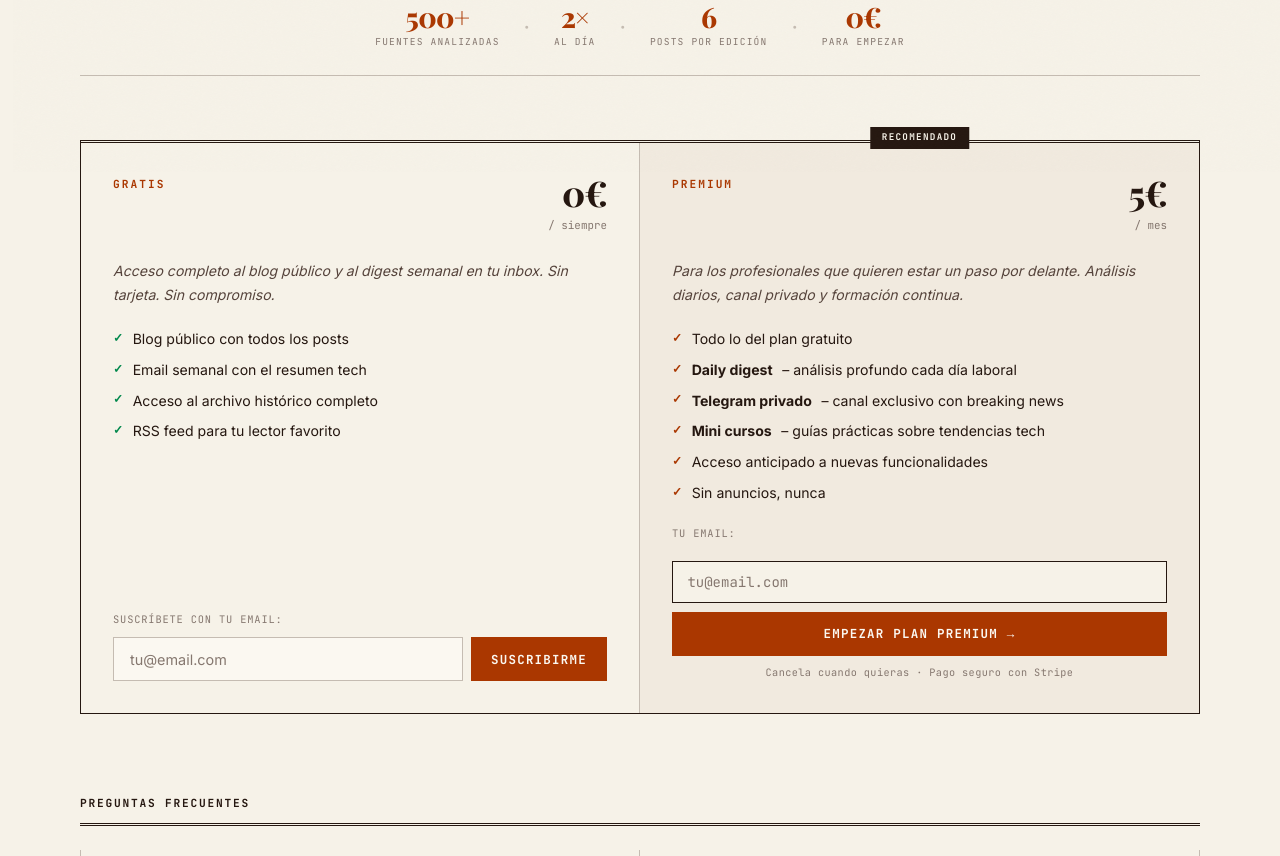
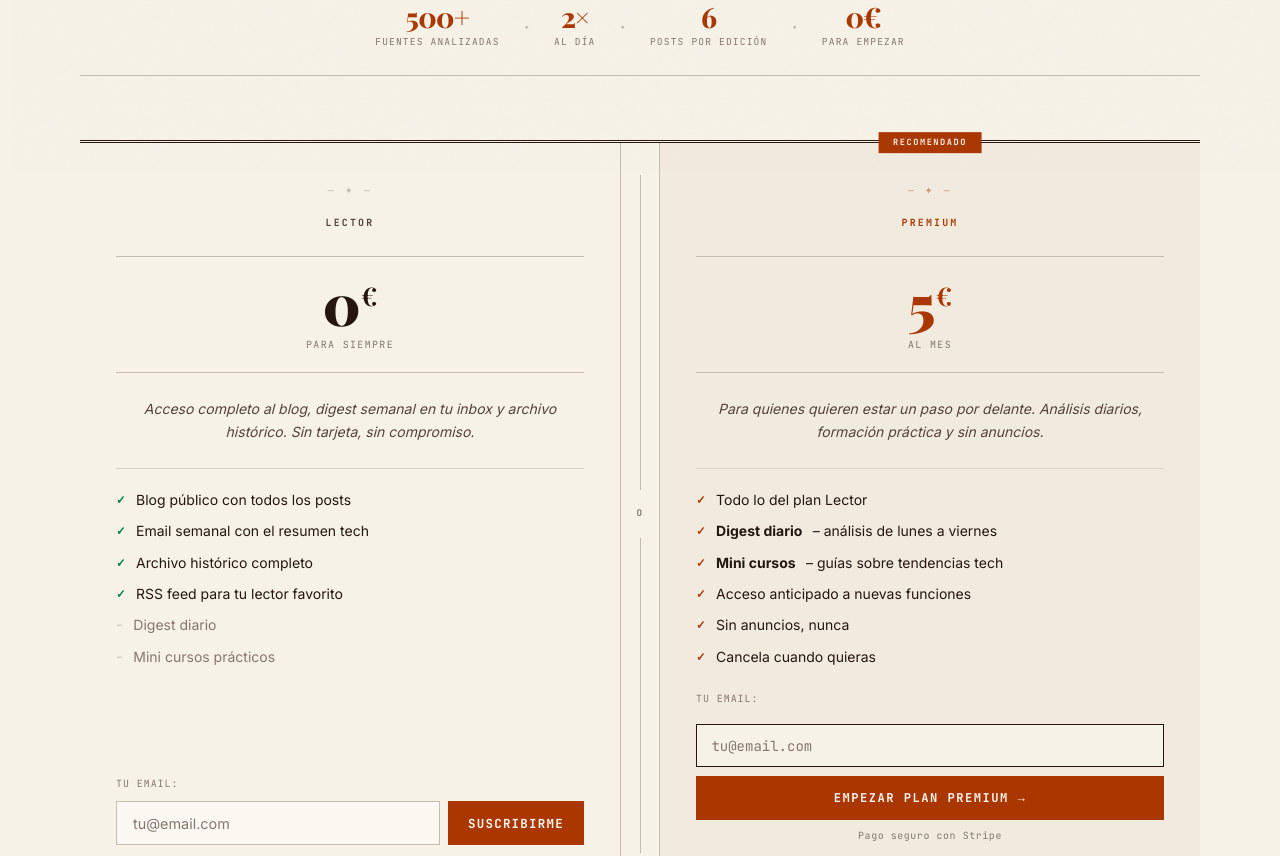
Before and after one commit to Nicovp24/first-cup, an Astro site in the folder blog/: page /subscribe in a window 1280 px wide. Shown: the part 640-1496 px from the top of the page. Built offline with nearby package versions, Linux system fonts and the light colour scheme; Astro itself is replaced by a stand-in of ours; a web font is replaced by a local one.

Commit message:
feat: CÁDIZ header, remove Telegram, redesign subscription plans

```diff
--- a/blog/src/components/Header.astro
+++ b/blog/src/components/Header.astro
@@ -50,7 +50,7 @@ function toRoman(n: number): string {
     <div class="mast-side mast-left">
       <span class="mast-label gz-mono">EST. MMXXVI</span>
       <span class="mast-rule" aria-hidden="true"></span>
-      <span class="mast-tagword gz-mono">LA GACETA</span>
+      <span class="mast-tagword gz-mono">CÁDIZ</span>
     </div>
 
     <div class="nameplate">
--- a/blog/src/pages/subscribe.astro
+++ b/blog/src/pages/subscribe.astro
@@ -66,91 +66,64 @@ const SITE = (Astro.site?.toString() ?? 'https://first-cup-kappa.vercel.app').re
       </div>
 
       <!-- Plans -->
+      <div class="plans-wrap anim-up" style="animation-delay:80ms">
+
         <div class="plans-grid">
 
           <!-- Free plan -->
-        <div class="plan-card anim-up" style="animation-delay:80ms">
-          <div class="plan-header">
-            <span class="kicker plan-kicker">Gratis</span>
+          <div class="plan-card">
+            <div class="plan-ornament gz-mono" aria-hidden="true">— ✦ —</div>
+            <div class="plan-tier gz-mono">Lector</div>
             <div class="plan-price">
-              <span class="price-amount">0€</span>
-              <span class="price-period gz-mono">/ siempre</span>
+              <span class="price-amount">0<span class="price-cur">€</span></span>
+              <span class="price-period gz-mono">para siempre</span>
             </div>
-          </div>
-
             <p class="plan-description">
-            Acceso completo al blog público y al digest semanal en tu inbox.
-            Sin tarjeta. Sin compromiso.
+              Acceso completo al blog, digest semanal en tu inbox
+              y archivo histórico. Sin tarjeta, sin compromiso.
             </p>
-
             <ul class="plan-features" aria-label="Características del plan gratuito">
-            <li class="feature">
-              <span class="feature-check" aria-hidden="true">✓</span>
-              Blog público con todos los posts
-            </li>
-            <li class="feature">
-              <span class="feature-check" aria-hidden="true">✓</span>
-              Email semanal con el resumen tech
-            </li>
-            <li class="feature">
-              <span class="feature-check" aria-hidden="true">✓</span>
-              Acceso al archivo histórico completo
-            </li>
-            <li class="feature">
-              <span class="feature-check" aria-hidden="true">✓</span>
-              RSS feed para tu lector favorito
-            </li>
+              <li class="feature"><span class="fc" aria-hidden="true">✓</span>Blog público con todos los posts</li>
+              <li class="feature"><span class="fc" aria-hidden="true">✓</span>Email semanal con el resumen tech</li>
+              <li class="feature"><span class="fc" aria-hidden="true">✓</span>Archivo histórico completo</li>
+              <li class="feature"><span class="fc" aria-hidden="true">✓</span>RSS feed para tu lector favorito</li>
+              <li class="feature fc-empty"><span class="fc fc-no" aria-hidden="true">–</span>Digest diario</li>
+              <li class="feature fc-empty"><span class="fc fc-no" aria-hidden="true">–</span>Mini cursos prácticos</li>
             </ul>
-
             <div class="plan-action">
-            <p class="subscribe-label gz-mono">Suscríbete con tu email:</p>
+              <p class="subscribe-label gz-mono">Tu email:</p>
               <SubscribeForm compact={true} />
             </div>
           </div>
 
-        <!-- Premium plan -->
-        <div class="plan-card plan-premium anim-up" style="animation-delay:140ms">
-          <div class="plan-recommended gz-mono">RECOMENDADO</div>
-          <div class="plan-header">
-            <span class="kicker plan-kicker premium-kicker">Premium</span>
-            <div class="plan-price">
-              <span class="price-amount">5€</span>
-              <span class="price-period gz-mono">/ mes</span>
-            </div>
+          <!-- Divider -->
+          <div class="plans-divider" aria-hidden="true">
+            <span class="pd-line"></span>
+            <span class="pd-or gz-mono">O</span>
+            <span class="pd-line"></span>
           </div>
 
+          <!-- Premium plan -->
+          <div class="plan-card plan-premium">
+            <div class="plan-badge gz-mono">RECOMENDADO</div>
+            <div class="plan-ornament plan-ornament--spot gz-mono" aria-hidden="true">— ✦ —</div>
+            <div class="plan-tier gz-mono plan-tier--spot">Premium</div>
+            <div class="plan-price">
+              <span class="price-amount price-amount--spot">5<span class="price-cur">€</span></span>
+              <span class="price-period gz-mono">al mes</span>
+            </div>
             <p class="plan-description">
-            Para los profesionales que quieren estar un paso por delante.
-            Análisis diarios, canal privado y formación continua.
+              Para quienes quieren estar un paso por delante.
+              Análisis diarios, formación práctica y sin anuncios.
             </p>
-
             <ul class="plan-features" aria-label="Características del plan premium">
-            <li class="feature">
-              <span class="feature-check feature-spot" aria-hidden="true">✓</span>
-              Todo lo del plan gratuito
-            </li>
-            <li class="feature">
-              <span class="feature-check feature-spot" aria-hidden="true">✓</span>
-              <strong>Daily digest</strong> – análisis profundo cada día laboral
-            </li>
-            <li class="feature">
-              <span class="feature-check feature-spot" aria-hidden="true">✓</span>
-              <strong>Telegram privado</strong> – canal exclusivo con breaking news
-            </li>
-            <li class="feature">
-              <span class="feature-check feature-spot" aria-hidden="true">✓</span>
-              <strong>Mini cursos</strong> – guías prácticas sobre tendencias tech
-            </li>
-            <li class="feature">
-              <span class="feature-check feature-spot" aria-hidden="true">✓</span>
-              Acceso anticipado a nuevas funcionalidades
-            </li>
-            <li class="feature">
-              <span class="feature-check feature-spot" aria-hidden="true">✓</span>
-              Sin anuncios, nunca
-            </li>
+              <li class="feature"><span class="fc fc-spot" aria-hidden="true">✓</span>Todo lo del plan Lector</li>
+              <li class="feature"><span class="fc fc-spot" aria-hidden="true">✓</span><strong>Digest diario</strong> – análisis de lunes a viernes</li>
+              <li class="feature"><span class="fc fc-spot" aria-hidden="true">✓</span><strong>Mini cursos</strong> – guías sobre tendencias tech</li>
+              <li class="feature"><span class="fc fc-spot" aria-hidden="true">✓</span>Acceso anticipado a nuevas funciones</li>
+              <li class="feature"><span class="fc fc-spot" aria-hidden="true">✓</span>Sin anuncios, nunca</li>
+              <li class="feature"><span class="fc fc-spot" aria-hidden="true">✓</span>Cancela cuando quieras</li>
             </ul>
-
             <div class="plan-action">
               <form id="premium-form" novalidate>
                 <label for="premium-email" class="subscribe-label gz-mono">Tu email:</label>
@@ -169,10 +142,11 @@ const SITE = (Astro.site?.toString() ?? 'https://first-cup-kappa.vercel.app').re
                 </button>
               </form>
               <p class="premium-error gz-mono" id="premium-error" role="alert" hidden></p>
-            <p class="premium-note gz-mono">Cancela cuando quieras · Pago seguro con Stripe</p>
+              <p class="premium-note gz-mono">Pago seguro con Stripe</p>
             </div>
           </div>
 
+        </div>
       </div>
 
       <!-- FAQ -->
@@ -382,117 +356,170 @@ const SITE = (Astro.site?.toString() ?? 'https://first-cup-kappa.vercel.app').re
     align-self: center;
   }
 
-  /* ── Plans grid ── */
+  /* ── Plans wrap ── */
+  .plans-wrap {
+    margin-bottom: 5rem;
+    border-top: 3px double var(--ink);
+    border-bottom: 3px double var(--ink);
+  }
+
   .plans-grid {
     display: grid;
-    grid-template-columns: 1fr 1fr;
+    grid-template-columns: 1fr 40px 1fr;
     gap: 0;
-    margin-bottom: 5rem;
-    border: 1px solid var(--ink);
-    border-top: 3px double var(--ink);
+  }
+
+  /* Vertical divider */
+  .plans-divider {
+    display: flex;
+    flex-direction: column;
+    align-items: center;
+    justify-content: center;
+    gap: 1rem;
+    padding: 2rem 0;
+    border-left: 1px solid var(--rule);
+    border-right: 1px solid var(--rule);
+  }
+  .pd-line {
+    display: block;
+    width: 1px;
+    flex: 1;
+    background: var(--rule);
+  }
+  .pd-or {
+    font-size: 0.58rem;
+    font-weight: 700;
+    color: var(--ink-faint);
+    letter-spacing: 0.18em;
   }
 
   .plan-card {
     background: var(--paper);
-    padding: 2rem;
+    padding: 2.5rem 2.25rem;
     position: relative;
     display: flex;
     flex-direction: column;
-    gap: 1.4rem;
-    border-right: 1px solid var(--rule);
-    transition: background 0.2s;
+    gap: 1.5rem;
   }
-  .plan-card:last-child { border-right: none; }
-  .plan-card:hover { background: var(--paper-sink); }
 
   .plan-premium {
     background: var(--paper-sink);
   }
-  .plan-premium:hover { background: var(--paper-2); }
 
-  .plan-recommended {
+  .plan-badge {
     position: absolute;
-    top: -1rem;
-    left: 50%;
-    transform: translateX(-50%);
-    background: var(--ink);
+    top: 0; left: 50%;
+    transform: translate(-50%, -50%);
+    background: var(--spot);
     color: var(--paper);
-    font-size: 0.58rem;
+    font-size: 0.54rem;
     font-weight: 700;
-    letter-spacing: 0.14em;
-    padding: 0.2rem 0.75rem;
+    letter-spacing: 0.18em;
+    padding: 0.22rem 0.9rem;
     white-space: nowrap;
-    border-radius: 0;
   }
 
-  .plan-header {
-    display: flex;
-    align-items: flex-start;
-    justify-content: space-between;
-    gap: 1rem;
+  .plan-ornament {
+    text-align: center;
+    font-size: 0.62rem;
+    color: var(--rule);
+    letter-spacing: 0.25em;
+    margin-bottom: -0.5rem;
   }
+  .plan-ornament--spot { color: oklch(from var(--spot) l c h / .45); }
 
-  .plan-kicker { font-size: 0.7rem; }
-  .premium-kicker { color: var(--spot); }
+  .plan-tier {
+    text-align: center;
+    font-size: 0.62rem;
+    font-weight: 700;
+    letter-spacing: 0.22em;
+    text-transform: uppercase;
+    color: var(--ink-soft);
+  }
+  .plan-tier--spot { color: var(--spot); }
 
-  .plan-price { text-align: right; }
+  .plan-price {
+    text-align: center;
+    border-top: 1px solid var(--rule);
+    border-bottom: 1px solid var(--rule);
+    padding: 1.1rem 0;
+  }
 
   .price-amount {
     display: block;
     font-family: var(--font-display);
-    font-size: 2.2rem;
-    font-weight: 800;
+    font-size: 3.5rem;
+    font-weight: 900;
     color: var(--ink);
     line-height: 1;
-    letter-spacing: -0.02em;
+    letter-spacing: -0.03em;
+  }
+  .price-amount--spot { color: var(--spot); }
+
+  .price-cur {
+    font-size: 1.6rem;
+    font-weight: 700;
+    vertical-align: super;
+    letter-spacing: 0;
+    margin-left: 2px;
   }
 
   .price-period {
-    font-size: 0.68rem;
+    display: block;
+    font-size: 0.62rem;
     color: var(--ink-faint);
+    letter-spacing: 0.14em;
+    text-transform: uppercase;
+    margin-top: 0.4rem;
   }
 
   .plan-description {
-    font-size: 0.88rem;
+    font-size: 0.875rem;
     color: var(--ink-soft);
-    line-height: 1.65;
+    line-height: 1.68;
     font-style: italic;
+    text-align: center;
   }
 
   .plan-features {
     list-style: none;
     display: flex;
     flex-direction: column;
-    gap: 0.6rem;
+    gap: 0.65rem;
     flex: 1;
+    border-top: 1px solid var(--rule-soft);
+    padding-top: 1.25rem;
   }
 
   .feature {
     display: flex;
     align-items: flex-start;
-    gap: 0.6rem;
-    font-size: 0.88rem;
+    gap: 0.65rem;
+    font-size: 0.875rem;
     color: var(--ink);
     line-height: 1.5;
   }
+  .fc-empty { color: var(--ink-faint); }
 
-  .feature-check {
+  .fc {
     flex-shrink: 0;
-    color: oklch(0.55 0.14 155);
     font-weight: 700;
-    margin-top: 0.05rem;
     font-family: var(--font-mono);
-    font-size: 0.75rem;
+    font-size: 0.72rem;
+    margin-top: 0.12rem;
+    color: oklch(0.52 0.14 155);
   }
-  .feature-spot { color: var(--spot); }
-  .feature strong { color: var(--ink); }
+  .fc-no  { color: var(--rule); font-weight: 400; }
+  .fc-spot { color: var(--spot); }
+  .feature strong { color: var(--ink); font-weight: 700; }
 
   .subscribe-label {
-    font-size: 0.65rem;
+    font-size: 0.62rem;
     color: var(--ink-faint);
     text-transform: uppercase;
-    letter-spacing: 0.08em;
-    margin-bottom: 0.55rem;
+    letter-spacing: 0.1em;
+    display: block;
+    margin-bottom: 0.5rem;
   }
 
   #premium-form {
@@ -521,9 +548,9 @@ const SITE = (Astro.site?.toString() ?? 'https://first-cup-kappa.vercel.app').re
     background: var(--spot);
     color: var(--paper-2);
     font-weight: 700;
-    font-size: 0.78rem;
-    padding: 0.85rem 1.5rem;
-    letter-spacing: 0.10em;
+    font-size: 0.76rem;
+    padding: 0.9rem 1.5rem;
+    letter-spacing: 0.12em;
     text-transform: uppercase;
     transition: background 0.18s;
     border: none;
@@ -543,10 +570,10 @@ const SITE = (Astro.site?.toString() ?? 'https://first-cup-kappa.vercel.app').re
 
   .premium-note {
     text-align: center;
-    font-size: 0.64rem;
+    font-size: 0.62rem;
     color: var(--ink-faint);
     margin-top: 0.5rem;
-    letter-spacing: 0.04em;
+    letter-spacing: 0.06em;
   }
 
   /* ── FAQ ── */
@@ -690,9 +717,21 @@ const SITE = (Astro.site?.toString() ?? 'https://first-cup-kappa.vercel.app').re
   }
 
   @media (max-width: 800px) {
-    .plans-grid { grid-template-columns: 1fr; }
-    .plan-card { border-right: none; border-bottom: 1px solid var(--rule); }
-    .plan-card:last-child { border-bottom: none; }
+    .plans-grid {
+      grid-template-columns: 1fr;
+    }
+    .plans-divider {
+      flex-direction: row;
+      padding: 0 2rem;
+      height: 40px;
+      border-left: none;
+      border-right: none;
+      border-top: 1px solid var(--rule);
+      border-bottom: 1px solid var(--rule);
+    }
+    .pd-line { flex: 1; width: auto; height: 1px; }
+    .plan-card { padding: 2rem 1.5rem; }
+    .plan-badge { top: 0; transform: translate(-50%, -50%); }
     .faq-grid   { grid-template-columns: 1fr; }
     .faq-item   { border-right: none; }
     .foot-top   { grid-template-columns: 1fr; gap: 1.75rem; }
@@ -700,6 +739,9 @@ const SITE = (Astro.site?.toString() ?? 'https://first-cup-kappa.vercel.app').re
   }
 
   @media (max-width: 640px) {
-    .foot-cols { grid-template-columns: 1fr 1fr; }
+    .stats-strip { gap: 1rem; }
+    .foot-cols   { grid-template-columns: 1fr 1fr; }
+    .plan-card   { padding: 1.75rem 1.25rem; }
+    .price-amount { font-size: 2.75rem; }
   }
 </style>
```
Lines whose indentation alone changed are shown as unchanged.
